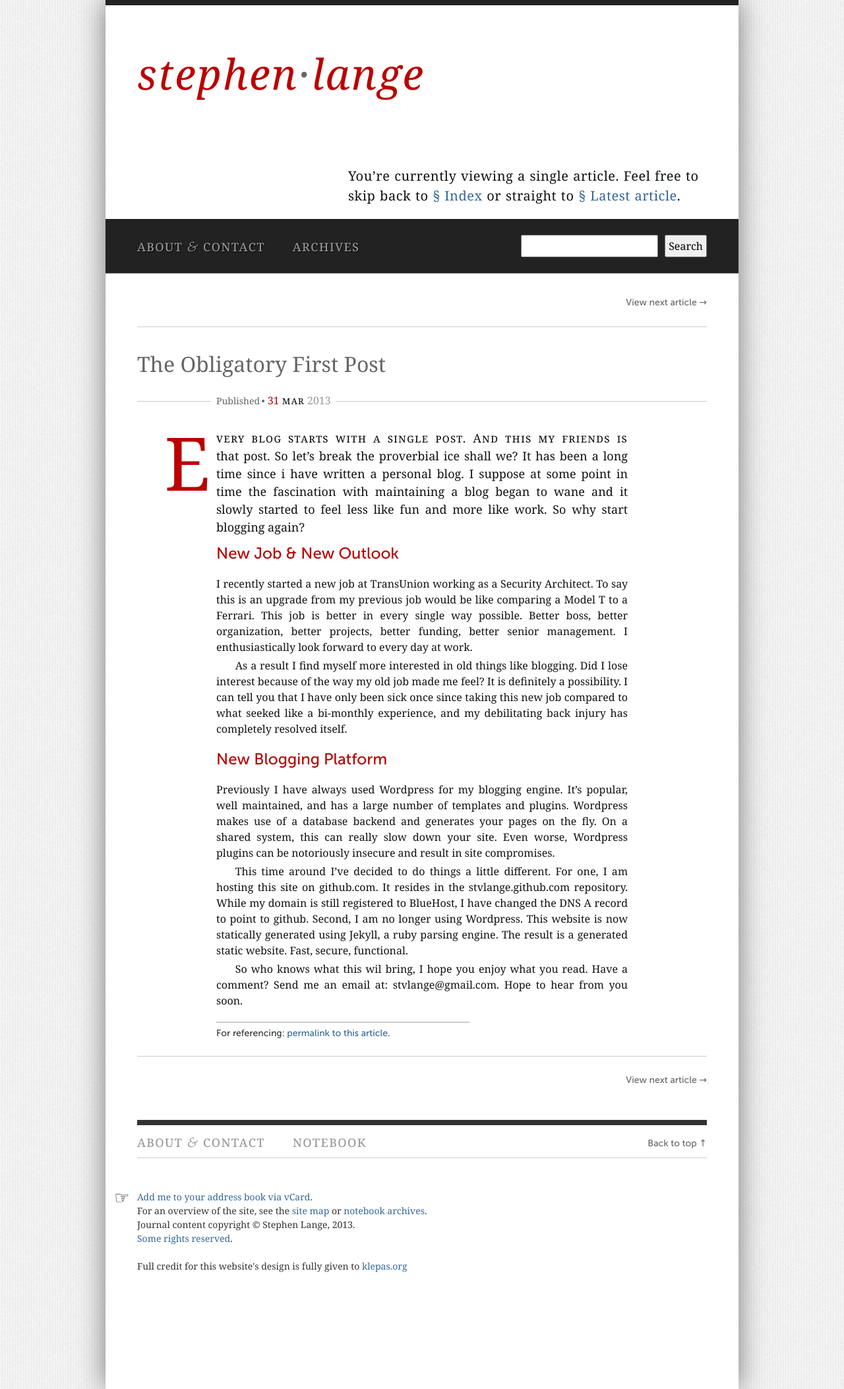
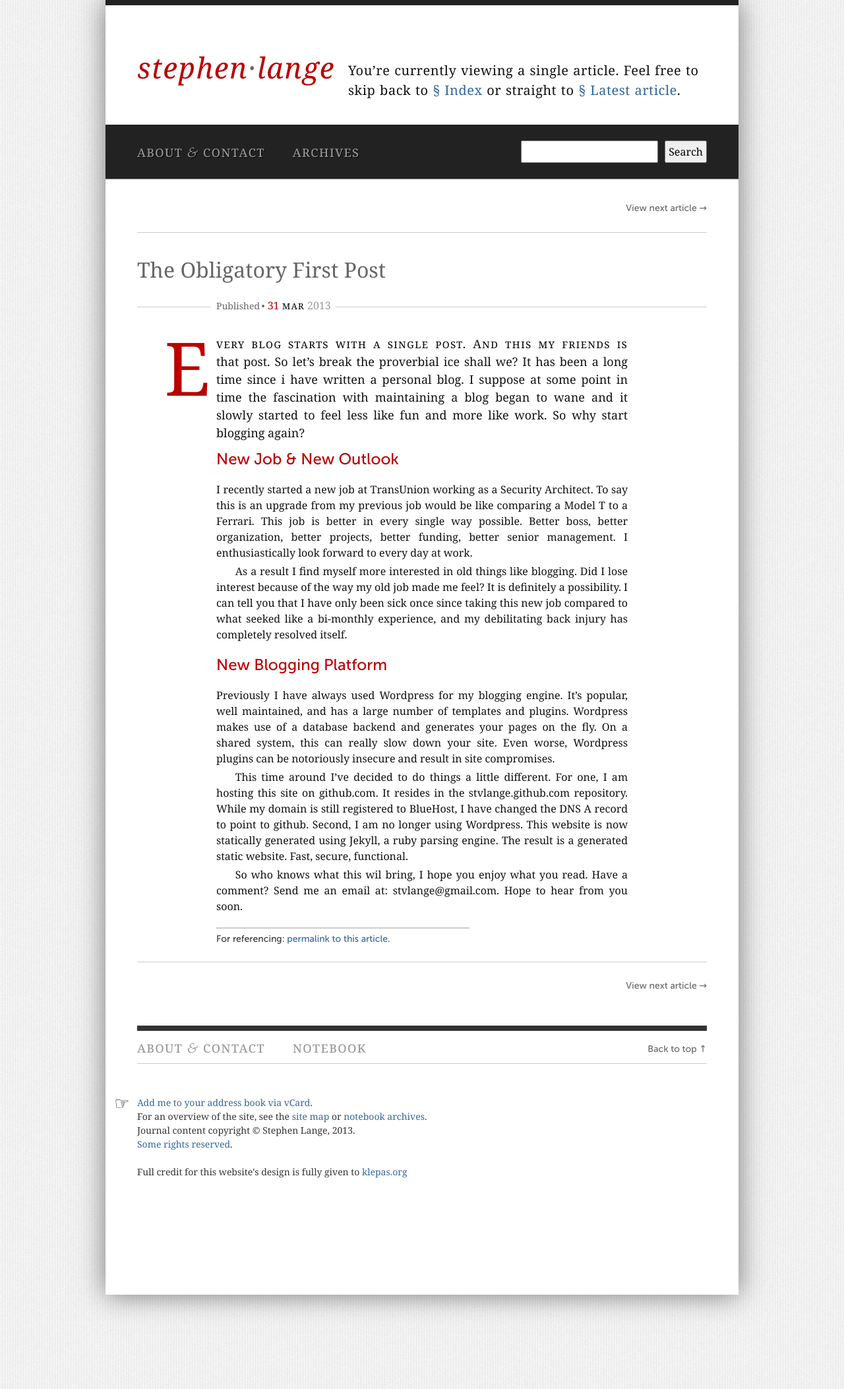
Before and after one commit to stvlange/stvlange.github.com, a Jekyll site: the page built from _posts/2013-03-31-obligatory-first-post.markdown, in a window 1280 px wide. Shown: the whole page at 66% size. Built offline with Jekyll 4.4.1, drawn with Linux system fonts in a browser that asks for light colours.

Commit message:
Update header.html

```diff
--- a/_includes/header.html
+++ b/_includes/header.html
@@ -1,5 +1,5 @@
         <div id="header" class="center">
-            <div class="article-logo floatLeft">
+            <div class="article-logo-alt floatLeft">
                 <h1>
 				    <a href="/" title="Return to homepage" tabindex="0" accesskey="H">
 				        <span class="hoverline">Stephen</span><span class="middot">&middot;</span>L<span class="hoverline">ange</span>
```
